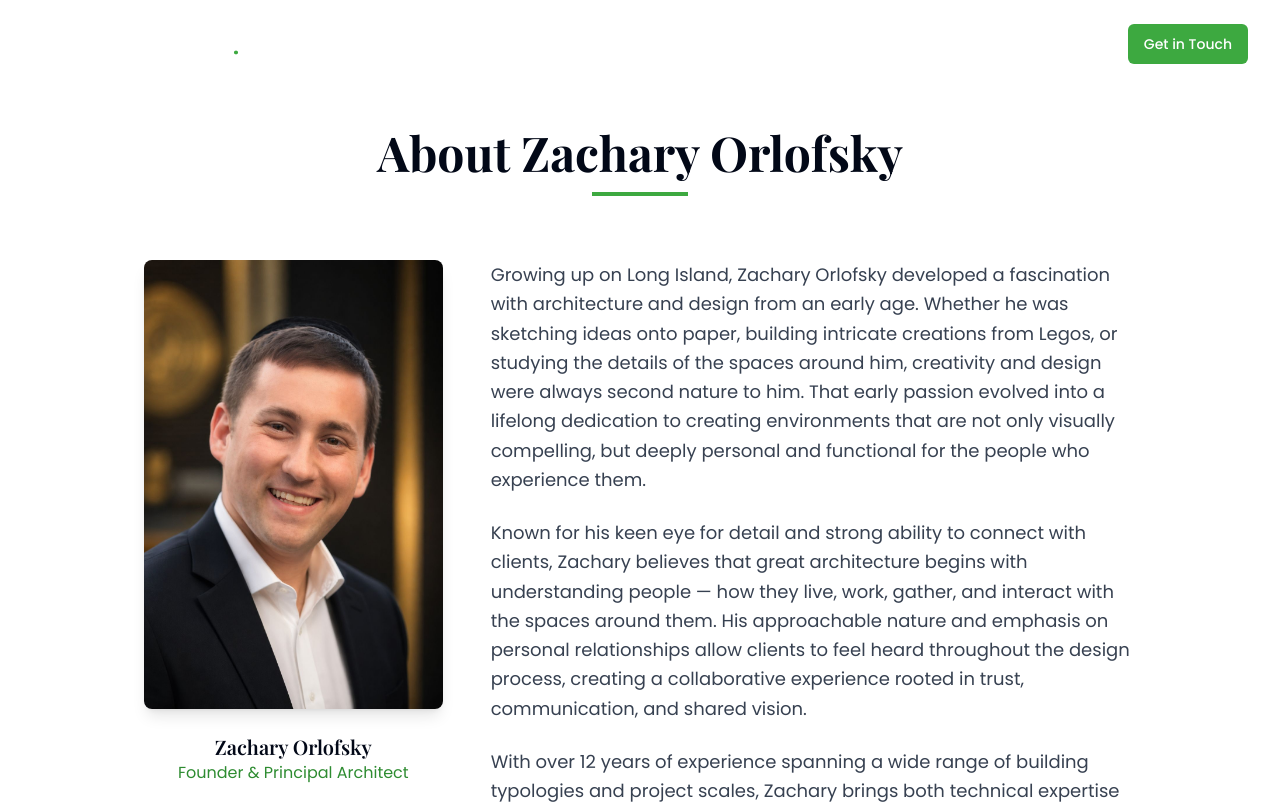
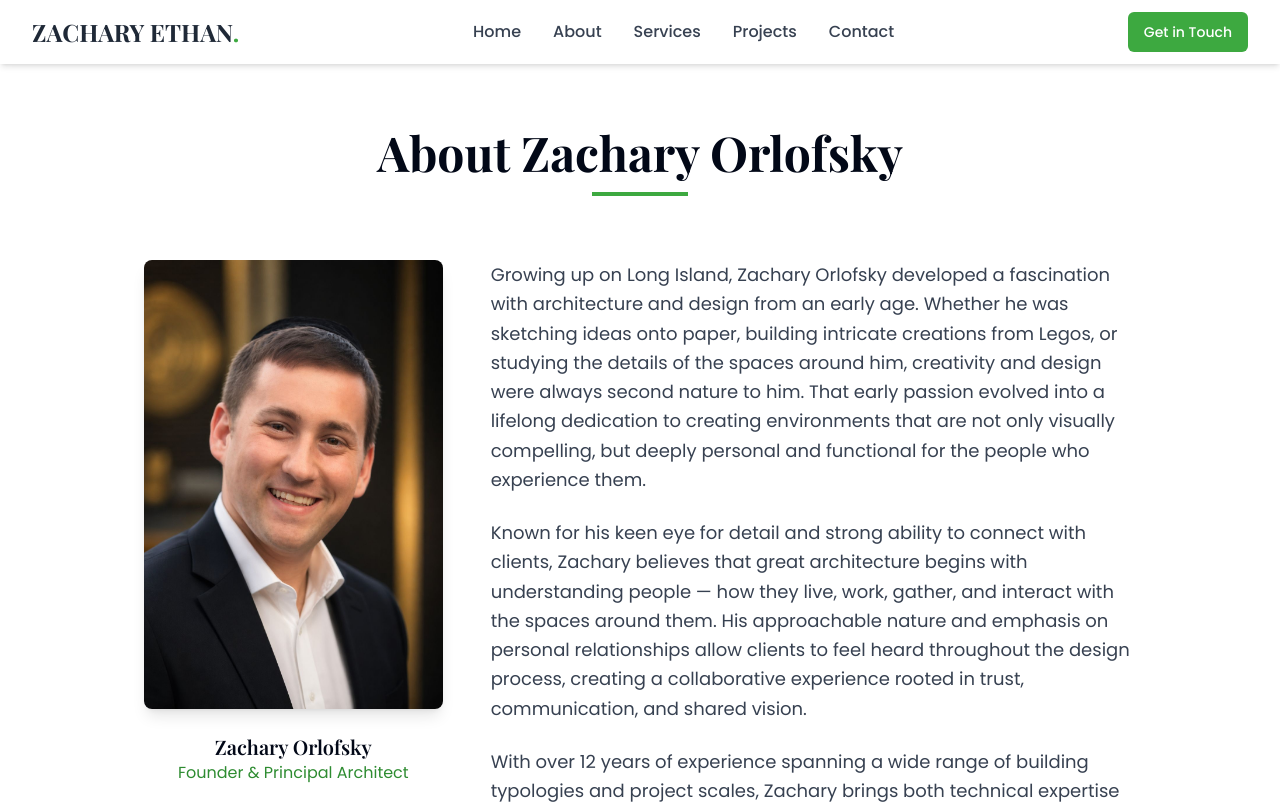
Before and after one commit to mattpolanieckidev/eco-modern-zachary-builds, a React (Vite) app: page /about in a window 1280 px wide. Shown: the top 804 px of the page. Built offline with nearby package versions, Linux system fonts and the light colour scheme.

Commit message:
Changes
Co-authored-by: mattpolanieckidev <10778873+mattpolanieckidev@users.noreply.github.com>

```diff
--- a/src/components/Navbar.tsx
+++ b/src/components/Navbar.tsx
@@ -1,13 +1,16 @@
 
 import React, { useState, useEffect } from "react";
 import { Button } from "@/components/ui/button";
-import { Link } from "react-router-dom";
+import { Link, useLocation } from "react-router-dom";
 import ScrollLink from "./ScrollLink";
 
 
 const Navbar = () => {
   const [isScrolled, setIsScrolled] = useState(false);
   const [isMobileMenuOpen, setIsMobileMenuOpen] = useState(false);
+  const location = useLocation();
+  const isHome = location.pathname === "/";
+  const useDarkText = isScrolled || !isHome;
 
   useEffect(() => {
     const handleScroll = () => {
@@ -27,14 +30,14 @@ const Navbar = () => {
   return (
     <header
       className={`fixed w-full z-50 transition-all duration-300 ${
-        isScrolled
+        useDarkText
           ? "bg-white bg-opacity-95 shadow-md py-3"
           : "bg-transparent py-6"
       }`}
     >
       <div className="container mx-auto px-4 md:px-8 flex items-center justify-between">
         <Link to="/" className="flex items-center">
-          <h1 className={`font-serif font-bold text-xl md:text-2xl ${isScrolled ? 'text-gray-800' : 'text-white'}`}>
+          <h1 className={`font-serif font-bold text-xl md:text-2xl ${useDarkText ? 'text-gray-800' : 'text-white'}`}>
             ZACHARY ETHAN<span className="text-eco-green-500">.</span>
           </h1>
         </Link>
@@ -44,7 +47,7 @@ const Navbar = () => {
           <Link
             to="/"
             className={`font-medium hover:text-eco-green-500 transition-colors ${
-              isScrolled ? "text-gray-700" : "text-white"
+              useDarkText ? "text-gray-700" : "text-white"
             }`}
           >
             Home
@@ -52,7 +55,7 @@ const Navbar = () => {
           <Link
             to="/about"
             className={`font-medium hover:text-eco-green-500 transition-colors ${
-              isScrolled ? "text-gray-700" : "text-white"
+              useDarkText ? "text-gray-700" : "text-white"
             }`}
           >
             About
@@ -60,7 +63,7 @@ const Navbar = () => {
           <ScrollLink
             to="/#services"
             className={`font-medium hover:text-eco-green-500 transition-colors ${
-              isScrolled ? "text-gray-700" : "text-white"
+              useDarkText ? "text-gray-700" : "text-white"
             }`}
           >
             Services
@@ -68,7 +71,7 @@ const Navbar = () => {
           <ScrollLink
             to="/#projects"
             className={`font-medium hover:text-eco-green-500 transition-colors ${
-              isScrolled ? "text-gray-700" : "text-white"
+              useDarkText ? "text-gray-700" : "text-white"
             }`}
           >
             Projects
@@ -76,7 +79,7 @@ const Navbar = () => {
           <ScrollLink
             to="/#contact"
             className={`font-medium hover:text-eco-green-500 transition-colors ${
-              isScrolled ? "text-gray-700" : "text-white"
+              useDarkText ? "text-gray-700" : "text-white"
             }`}
           >
             Contact
```
